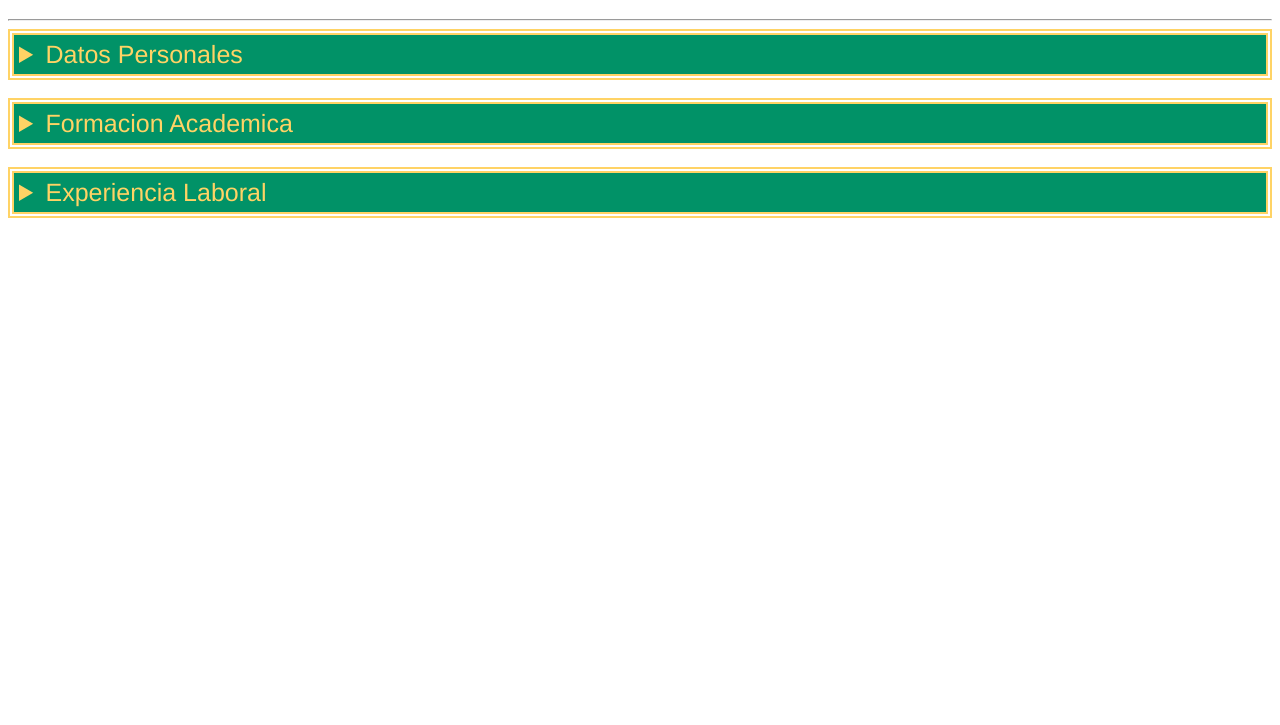
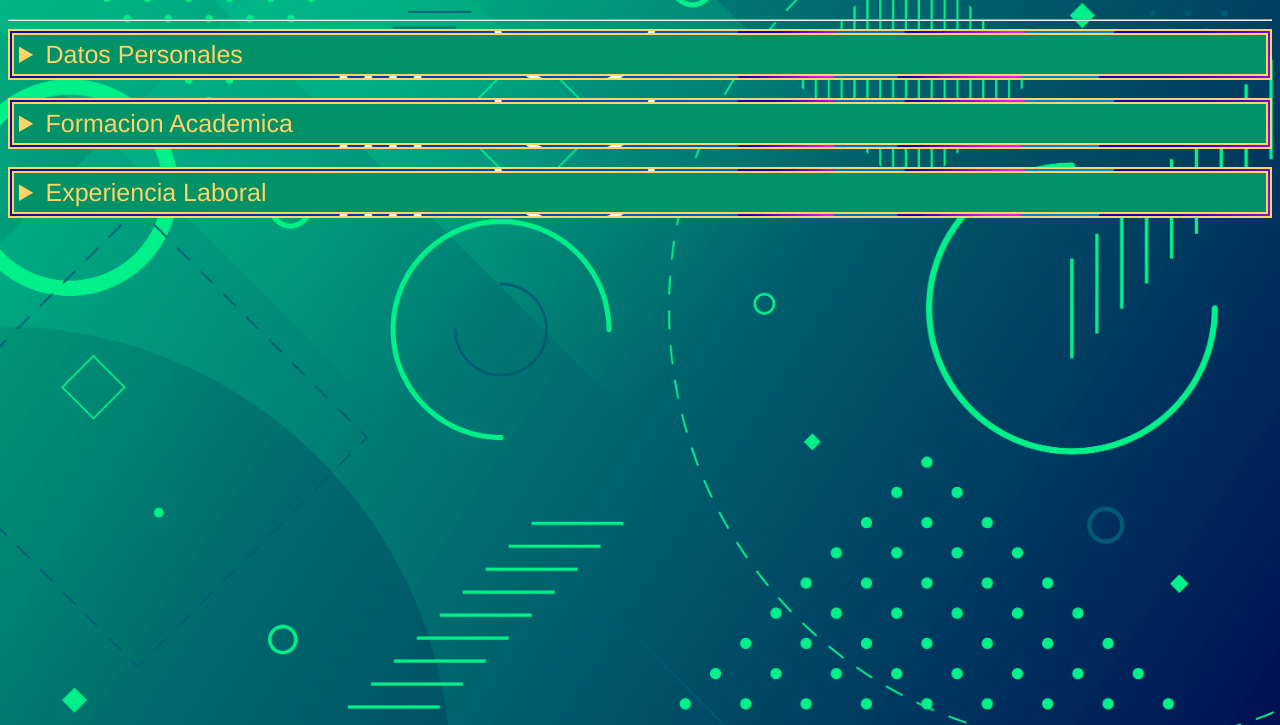
Before and after one commit to SrAxel/SitioWebInicial, a plain HTML site: page curriculum.html in a window 1280 px wide. Shown: the part 75-800 px from the top of the page. Drawn offline with Linux system fonts and the light colour scheme; the site is published under a folder, as on GitHub Pages, so addresses that start at the root find nothing.

Commit message:
stylos correccion

```diff
--- a/css/style.css
+++ b/css/style.css
@@ -1,7 +1,7 @@
 *{font-family: helvetica;}
 
 body {
-    background-image: url(/imgs/fondo2.jpg) ;
+    background-image: url(../imgs/fondo2.jpg) ;
     background-size: cover;
 }
 
@@ -41,20 +41,20 @@ details {
 #datosPersonales {
     border: solid 2px #FFD365;
     padding: 2px;
-    background-image: url(/imgs/fondo11.jpg);
+    background-image: url(../imgs/fondo11.jpg);
     background-size: cover;
 }
 
 #formacionAcademica {
     border: solid 2px #FFD365;
     padding: 2px;
-    background-image: url(/imgs/fondo11.jpg);
+    background-image: url(../imgs/fondo11.jpg);
     background-size: cover;
 }
 
 #experienciaLaboral {
     border: solid 2px #FFD365;
     padding: 2px;
-    background-image: url(/imgs/fondo11.jpg);
+    background-image: url(../imgs/fondo11.jpg);
     background-size: cover;
 }
```
